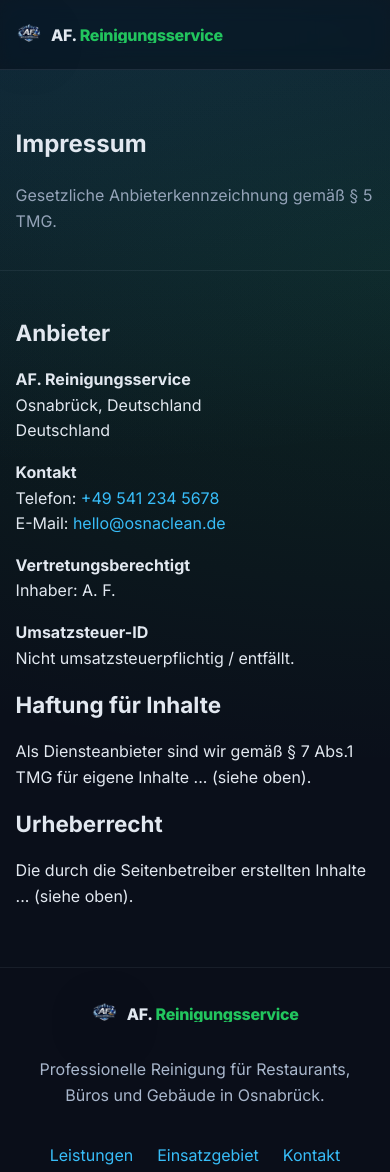
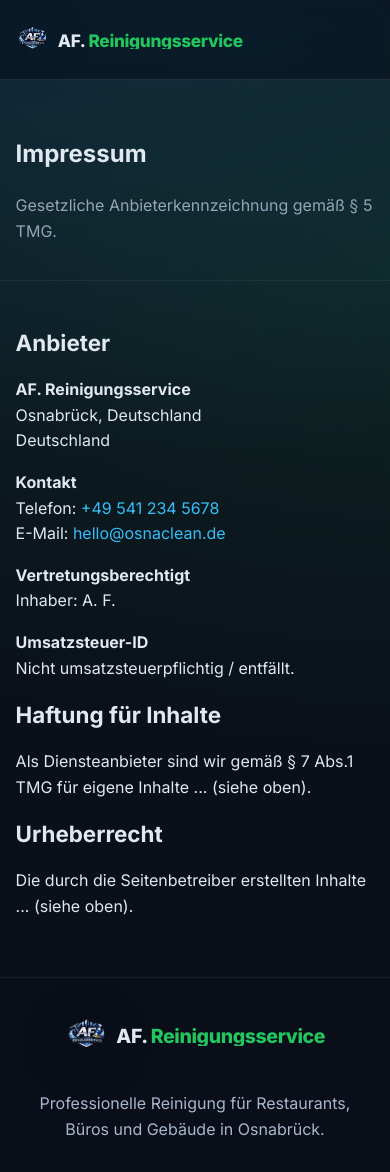
Before and after one commit to AlbertoOoXking/osnaclean_site, a plain HTML site: page impressum.html in a window 390 px wide. Shown: the top 1172 px of the page. Drawn offline with Linux system fonts and the light colour scheme.

```diff
--- a/styles.css
+++ b/styles.css
@@ -104,9 +104,10 @@
 .logo-img{
   display:block;
   width:auto;
-  height:56px;
+  height:72px;
   max-width:none;
   object-fit:contain;
+  flex-shrink:0;
   filter:drop-shadow(0 10px 24px rgba(0,0,0,.28));
   transition:transform .2s ease, filter .2s ease, opacity .2s ease;
 }
@@ -117,7 +118,7 @@
   gap:.18rem;
   min-width:0;
   line-height:1;
-  font-size:1.28rem;
+  font-size:1.4rem;
   font-weight:800;
   letter-spacing:-.02em;
   color:var(--text);
@@ -159,6 +160,14 @@
   padding:.1rem 0;
 }
 
+.site-footer .logo-img{
+  height:64px;
+}
+
+.site-footer .logo-text{
+  font-size:1.22rem;
+}
+
 /* Burger */
 .nav-toggle{ display:none }
 .burger{ display:none; cursor:pointer }
@@ -188,11 +197,11 @@
 @media (max-width: 520px){
   .header-inner{ align-items:center; gap:.5rem }
   .logo{ flex:1 1 auto; min-width:0; gap:.55rem }
-  .logo-img{ height:40px }
+  .logo-img{ height:50px }
   .logo-text{
     top:1px;
     max-width:62vw;
-    font-size:1rem;
+    font-size:1.08rem;
     white-space:nowrap;
     overflow:hidden;
     text-overflow:ellipsis;
@@ -442,10 +451,10 @@
 /* Phone tweaks (portrait phones) */
 @media (max-width: 360px){
   .logo{ gap:.45rem; }
-  .logo-img{ height:34px; }
+  .logo-img{ height:42px; }
   .logo-text{
     max-width:56vw;
-    font-size:.9rem;
+    font-size:.98rem;
     top:1px;
   }
 }
```
